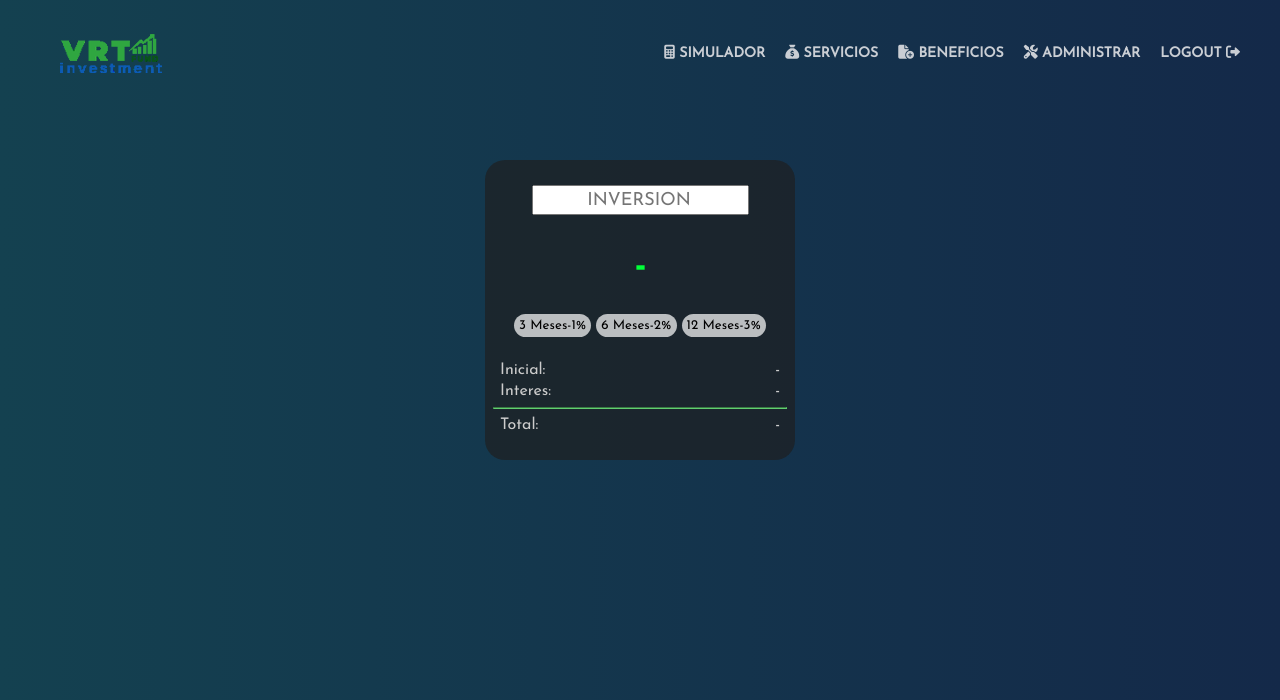
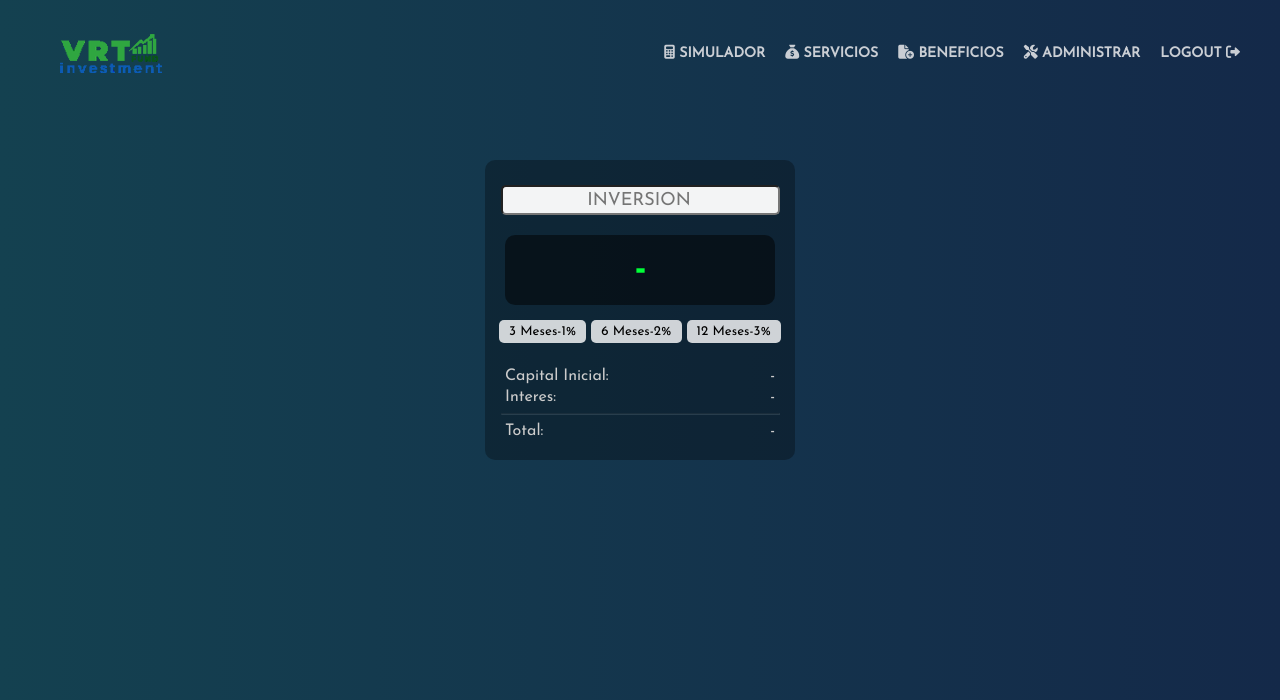
Before and after one commit to savelasquezo/VRT, a Django app: page /investment in a window 1280 px wide. Shown: the top 700 px of the page. Run offline with Django 4.2, Linux system fonts and the light colour scheme; the visitor is signed in with stand-in values (Sample User, id 1); data comes from the database, SQL or seed files in the repository.

Commit message:
Actualizacion Diseños

```diff
--- a/core/InvestmentFund/admin.py
+++ b/core/InvestmentFund/admin.py
@@ -75,7 +75,7 @@ class UserBaseAdmin(UserAdmin):
 
     fInvestment = {"fields": (
         ("user_rank","interest"),
-        ("ammount","total"),
+        ("ammount"),
         ("bank",
         "bank_account"),
         ("date_joined","date_expire")
--- a/core/InvestmentFund/models.py
+++ b/core/InvestmentFund/models.py
@@ -56,7 +56,7 @@ class Usuario(AbstractUser):
     bank_account = models.CharField(_("Cuenta-Ahorros"), max_length=32,blank=True,)
 
     user_rank = models.CharField(_("Categoria"), choices=lst_ranks, default="r1", max_length=16,
-                help_text=_("Categoria del Inversionista en VaorTrading"),)
+                help_text=_("Categoria del Inversionista en VRT"),)
 
     interest = models.DecimalField(_("Interes"), max_digits=5, decimal_places=2, blank=True,default=0,
                 help_text=_("Volumen de Retorno Mensual (%)"),)
--- a/core/InvestmentFund/static/css/home.css
+++ b/core/InvestmentFund/static/css/home.css
@@ -229,37 +229,46 @@ body{margin: 0;
 .inv-ammount{
   margin-top: 25px;
   margin-bottom: 10px;
-  width: 70%;
+  width: 90%;
   height: 30px;
   text-align:center;
+  border-radius: 5px;
   padding-left: 15px;
   font-size: large;
+  background-color: rgba(255, 255, 255, 0.95);
 }
 
 .button-choices{
   padding: 5px;
   cursor: pointer;
   border: none;
-  background-color: rgba(255, 255, 255, 0.7);
-  border-radius: 20px;
+  background-color: rgba(255, 255, 255, 0.8);
+  border-radius: 5px;
   margin-top: 5px;
+  padding: 5px 10px 5px 10px;
+  font-size: 100;
   transition: all 0.5s;
   margin-bottom: 20px;
-}.button-choices:hover {background:#6e808877}
+}.button-choices:hover {background:#96a5ac77}
 
 
 .inv-output{
-  background-color: #1e1e1eab;
-  border-radius: 20px;
+  border-radius: 10px;
   width: 25%;
   height: 300px;
-}.inv-hr{border-color: #61CE70; width: 95%;}
+  background: rgba(0, 0, 0, 0.30);
+}.inv-hr{border-color: #96a5ac31; width: 90%;}
 
 .inv-results{
   display: flex;
   justify-content: center;
   align-items: center;
   color: #01ff38;
+  height: 70px;
+  border-radius: 10px;
+  padding: 0px 10px 0px 10px;
+  margin: 10px 20px 10px 20px;
+  background-color: rgba(0, 0, 0, 0.50);
   font-size: 18px;
   font-weight: 600;
 }.inv-results-h1{text-align: center;}
@@ -269,7 +278,7 @@ body{margin: 0;
   display: flex;
   margin: 5px;
   color: #ccc;
-  padding: 0 10px;
+  padding: 0 15px 0 15px;
   justify-content: space-between;
 }
 
--- a/core/InvestmentFund/static/js/jinvs.js
+++ b/core/InvestmentFund/static/js/jinvs.js
@@ -21,7 +21,7 @@ for (let i = 0; i < choices.length; i++) {
 
         const finterest = Math.floor(total-cashValue);
 
-        ctotal.textContent = `$ ${total.toLocaleString()}`;
+        ctotal.textContent = `${total.toLocaleString()}`;
         rammount.textContent = `$ ${cashValue.toLocaleString()}`;
         rinterest.textContent = `$ ${finterest.toLocaleString()}`;
         rtotal.textContent = `$ ${total.toLocaleString()}`;
--- a/core/InvestmentFund/templates/home/base.html
+++ b/core/InvestmentFund/templates/home/base.html
@@ -59,7 +59,7 @@
     {% block footer %}
     <footer class="footer-distributed">
         <div class="footer-right">
-            <a href="#"><i class="fa fa-whatsapp"></i></a>
+            <a href="https://wa.me/573205997183"><i class="fa fa-whatsapp"></i></a>
         </div>
         <div class="footer-left">
             <p class="footer-links">
--- a/core/InvestmentFund/templates/home/investment.html
+++ b/core/InvestmentFund/templates/home/investment.html
@@ -5,7 +5,7 @@
 {% block block %}
 <div class="container-inv">
     <div class="inv-output">
-        <input class="inv-ammount" type="number" placeholder="INVERSION" id="cash" step="100000">
+        <input class="inv-ammount" type="number" placeholder="INVERSION" id="cash" min="0" max="9999999999" step="100000">
         <div class="inv-results">
             <h1 class="inv-results-h1" id="ctotal">-</h1>
         </div>
@@ -15,7 +15,7 @@
             <input class="button-choices" name="ammount_for" type="button" id="m3" value="12 Meses-3%" required>
         </div>
         <div class="inv-details">
-            <span id="title">Inicial:</span><span id="rammount">-</span>
+            <span id="title">Capital Inicial:</span><span id="rammount">-</span>
         </div>
         <div class="inv-details">
             <span id="title">Interes:</span><span id="rinterest">-</span>
--- a/core/InvestmentFund/templates/interface/base.html
+++ b/core/InvestmentFund/templates/interface/base.html
@@ -35,7 +35,7 @@
     <!-- footer section start -->
     <footer class="footer-distributed">
         <div class="footer-right">
-            <a href="#"><i class="fa fa-whatsapp"></i></a>
+            <a href="https://wa.me/573205997183"><i class="fa fa-whatsapp"></i></a>
         </div>
         <div class="footer-left">
             <p class="footer-links">
--- a/core/InvestmentFund/urls.py
+++ b/core/InvestmentFund/urls.py
@@ -8,7 +8,7 @@ urlpatterns = [
 
     path('', HomeView.as_view(), name='Home'),
 
-    path('benefits/', BenefitView.as_view(), name='Benefit'),
+    path('index.php/servicios/', BenefitView.as_view(), name='Benefit'),
     path('index.php/contenido/', ContentView.as_view(), name='Content'),
     path('investment', InvestmentView.as_view(), name='Investment'),
 
```
